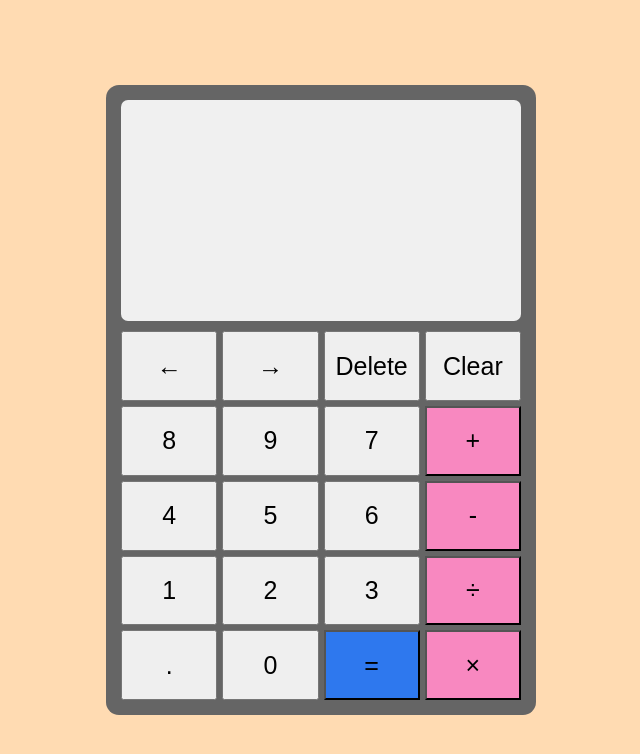
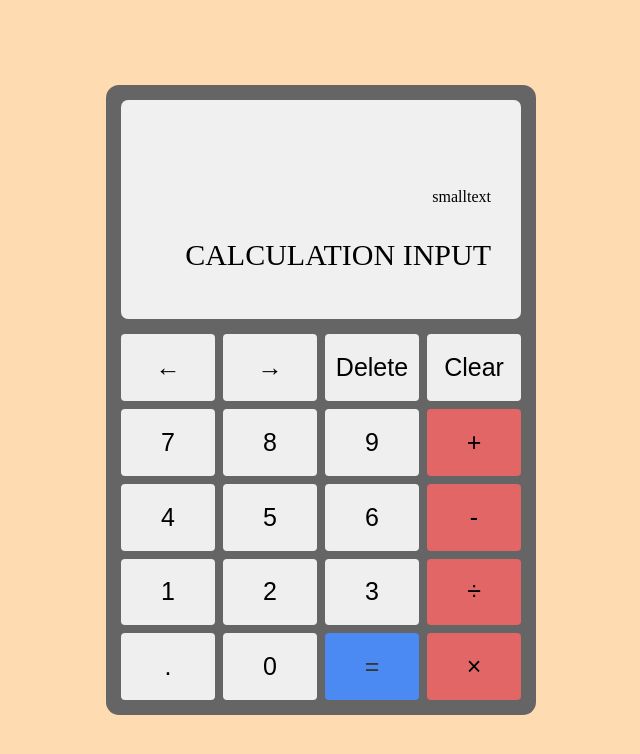
Before and after one commit to Veigelinho/Calculator, a plain HTML site: page index.html in a window 1280 px wide. Shown: the whole page, without its empty margins (319-959 px from the left). Drawn offline with Linux system fonts and the light colour scheme.

Commit message:
added more styling to calculator, added first eventlisteners

```diff
--- a/index.html
+++ b/index.html
@@ -10,17 +10,17 @@
 <body>
     <div id="calculator">
         <div id="display">
-            <div id="calculation"></div>
-            <div id="result"></div>
+            <div id="calculation">smalltext</div>
+            <div id="result">CALCULATION INPUT</div>
         </div>
         <div id="buttonsgrid">
             <button>←</button>
             <button>→</button>
             <button>Delete</button>
             <button>Clear</button>
+            <button>7</button>
             <button>8</button>
             <button>9</button>
-            <button>7</button>
             <button class="operators">+</button>
             <button>4</button>
             <button>5</button>
--- a/script.js
+++ b/script.js
@@ -0,0 +1,12 @@
+const buttons = document.querySelectorAll('button')
+const displayResult = document.querySelector('.result')
+
+
+
+for (let button of buttons) {
+button.onclick = (e) => {
+    const buttonContent = e.target.innerText;
+    if (buttonContent.contains("[0-9]")) {
+        displayResult.innerText = buttonContent;
+    }
+}}
--- a/style.css
+++ b/style.css
@@ -18,29 +18,77 @@ body {
     display: grid;
     grid-template-rows: 3fr 5fr;
     padding: 15px;
-    gap: 10px;
+    gap: 15px;
 }
+
+
+/* Top of Calculator */
 
 #display {
     background-color: rgb(240, 240, 240);
     border-radius: 7px;
+    display: grid;
+    grid-template-rows: 4fr 3fr;
+    justify-content: flex-end;
+    padding: 30px;
 }
+
+#display > * {
+    text-align: end;
+}
+
+#calculation {
+    flex: 1 0 20px;
+    align-self: flex-end;
+    padding: 15px 0;
+}
+
+#result {
+    flex: 2 0 20px;
+    align-self: center;
+    font-size: 30px;
+}
+
+
+
+
+/* Bottom of Calculator */
 
 #buttonsgrid {
     display: grid;
     grid-template-columns: repeat(4, 1fr);
     grid-template-rows: repeat(5, 1fr);
-    gap: 5px;
+    gap: 8px;
 }
 
-#buttonsgrid > * {
+button {
     font-size: 25px;
+    border-radius: 4px;
+    border: none;
 }
 
+button:active {
+    transform: scale(1.05);
+    transition: 0.1s;
+
+}
+
+
 #resultbutton {
-    background-color: rgb(46, 120, 238);
+    background-color: rgb(74, 138, 242);
+    color: rgb(56, 56, 56);
+}
+
+#resultbutton:active {
+    background-color: rgb(52, 87, 158);
+    color: azure;
 }
 
 .operators {
-    background-color: rgb(248, 136, 192);
+    background-color: rgb(226, 102, 102);
 }
+
+.operators:active {
+    background-color: rgb(172, 51, 51);
+    color: azure;
+}
```
